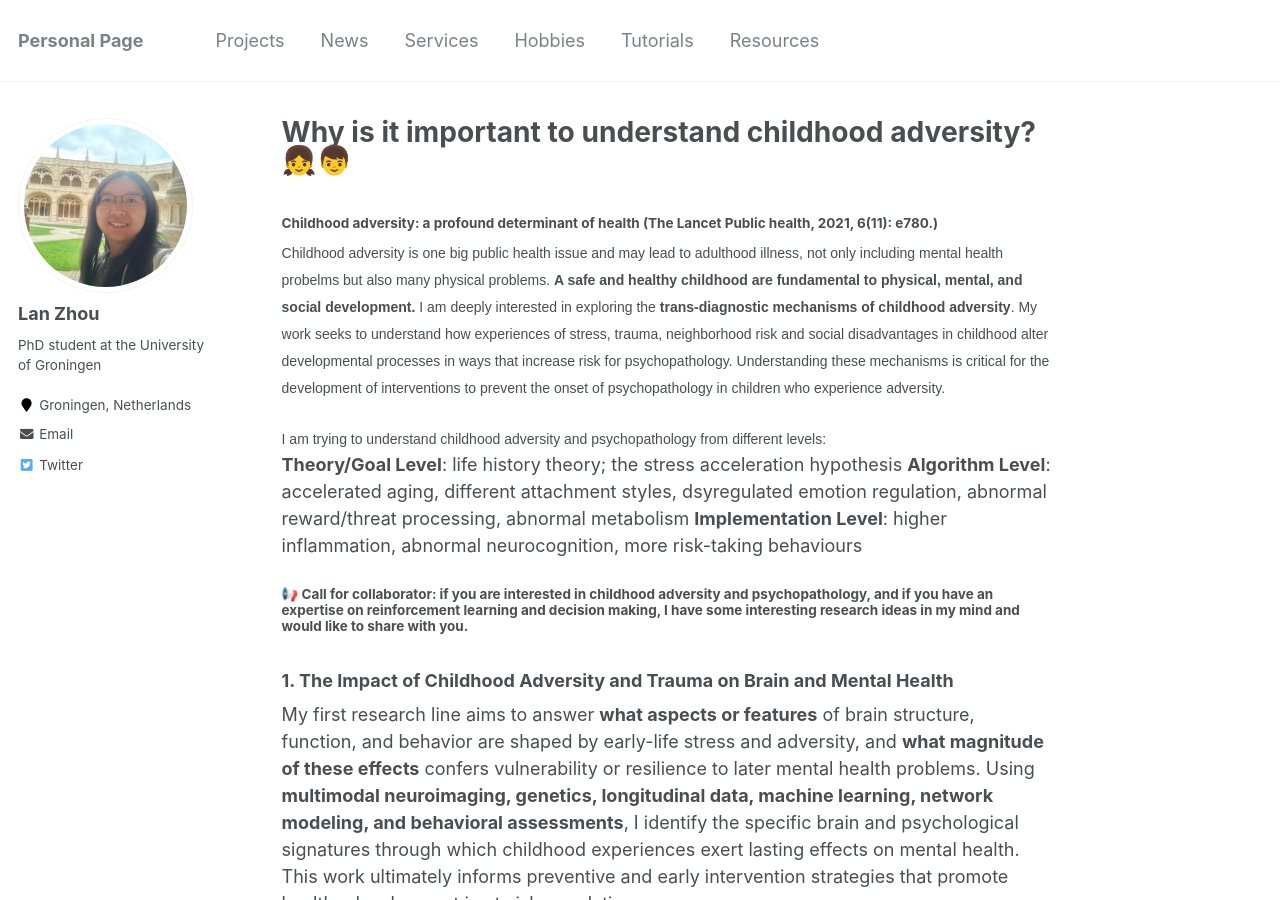
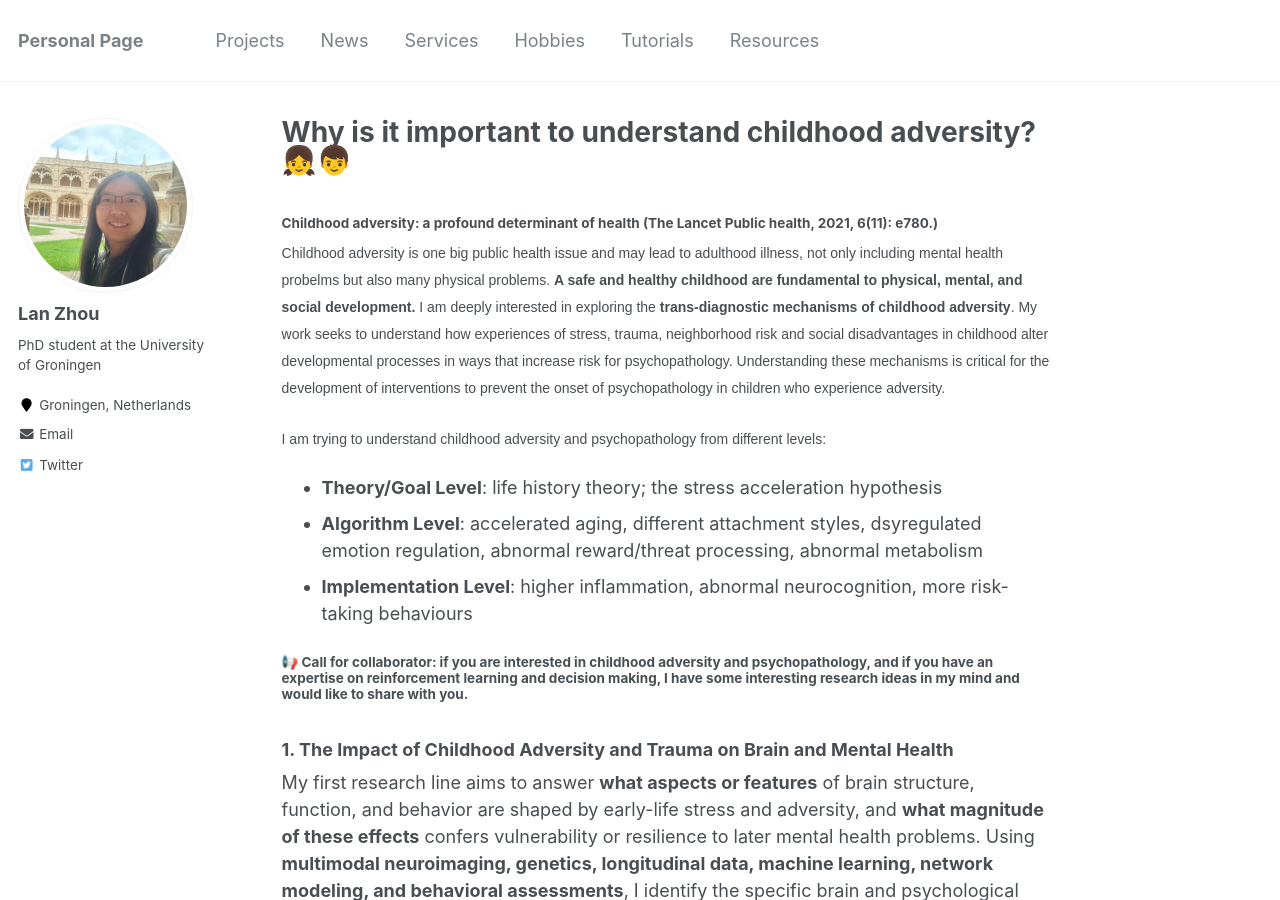
Before and after one commit to lanzhou-psy/personal-page, a Jekyll site: the page built from _pages/projects.md, in a window 1280 px wide and 900 px high. Built offline with Jekyll 4.4.1, drawn with Linux system fonts in a browser that asks for light colours.

```diff
--- a/_pages/projects.md
+++ b/_pages/projects.md
@@ -10,9 +10,9 @@ redirect_from:
 <span style="font-size: 14px; font-family: 'Arial', sans-serif; line-height: 0.7;"> Childhood adversity is one big public health issue and may lead to adulthood illness, not only including mental health probelms but also many physical problems. **A safe and healthy childhood are fundamental to physical, mental, and social development.** I am deeply interested in exploring the **trans-diagnostic mechanisms of childhood adversity**. My work seeks to understand how experiences of stress, trauma, neighborhood risk and social disadvantages in childhood alter developmental processes in ways that increase risk for psychopathology. Understanding these mechanisms is critical for the development of interventions to prevent the onset of psychopathology in children who experience adversity. </span><br>
 
 <span style="font-size: 14px; font-family: 'Arial', sans-serif; line-height: 0.7;"> I am trying to understand childhood adversity and psychopathology from different levels: </span><br>
-**Theory/Goal Level**: life history theory; the stress acceleration hypothesis
-**Algorithm Level**: accelerated aging, different attachment styles, dsyregulated emotion regulation, abnormal reward/threat processing, abnormal metabolism
-**Implementation Level**: higher inflammation, abnormal neurocognition, more risk-taking behaviours
+- **Theory/Goal Level**: life history theory; the stress acceleration hypothesis
+- **Algorithm Level**: accelerated aging, different attachment styles, dsyregulated emotion regulation, abnormal reward/threat processing, abnormal metabolism
+- **Implementation Level**: higher inflammation, abnormal neurocognition, more risk-taking behaviours
 
 #### &#128226; Call for collaborator: if you are interested in childhood adversity and psychopathology, and if you have an expertise on reinforcement learning and decision making, I have some interesting research ideas in my mind and would like to share with you.
 
```
